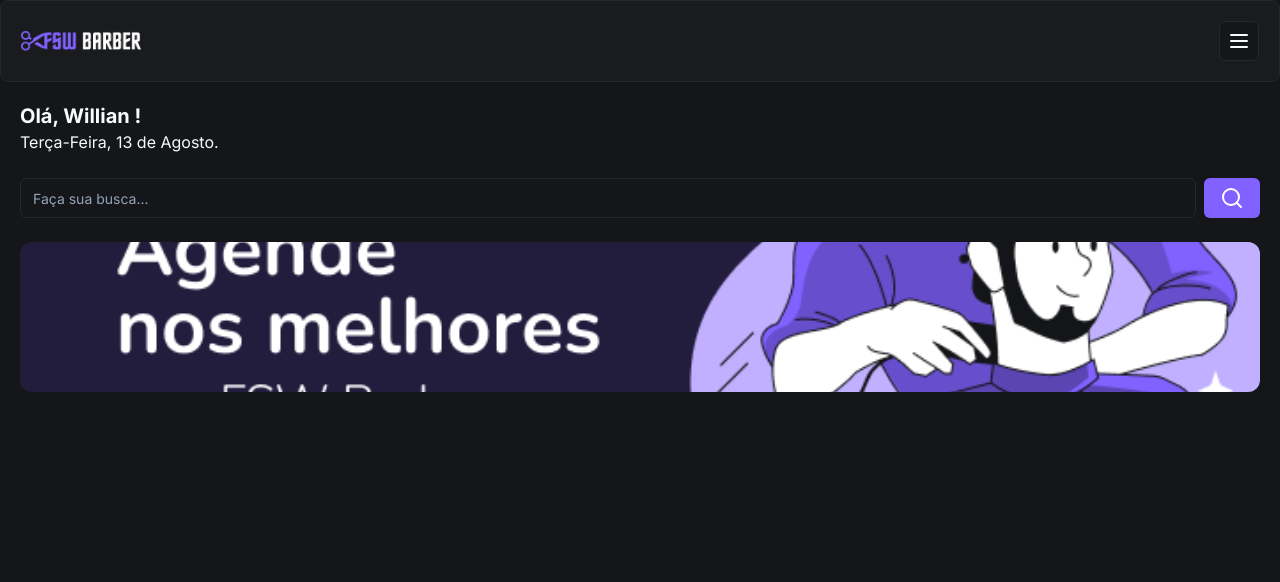
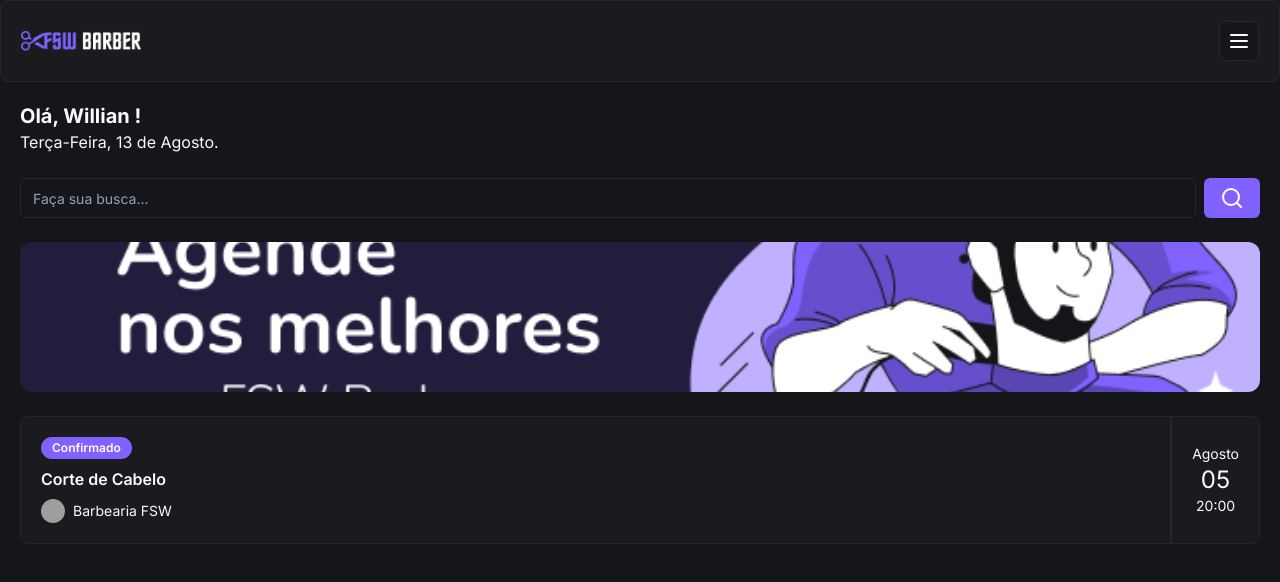
Before and after one commit to N41LL1W/fsw-barbershop, a Next.js app: page / in a window 1280 px wide. Shown: the top 582 px of the page. Built offline with nearby package versions, Linux system fonts and the light colour scheme; grey boxes are pictures that could not be loaded.

Commit message:
feat: add booking item

```diff
--- /dev/null
+++ b/app/_components/ui/avatar.tsx
@@ -0,0 +1,50 @@
+"use client";
+
+import * as React from "react";
+import * as AvatarPrimitive from "@radix-ui/react-avatar";
+
+import { cn } from "@/app/_lib/utils";
+
+const Avatar = React.forwardRef<
+  React.ElementRef<typeof AvatarPrimitive.Root>,
+  React.ComponentPropsWithoutRef<typeof AvatarPrimitive.Root>
+>(({ className, ...props }, ref) => (
+  <AvatarPrimitive.Root
+    ref={ref}
+    className={cn(
+      "relative flex h-10 w-10 shrink-0 overflow-hidden rounded-full",
+      className,
+    )}
+    {...props}
+  />
+));
+Avatar.displayName = AvatarPrimitive.Root.displayName;
+
+const AvatarImage = React.forwardRef<
+  React.ElementRef<typeof AvatarPrimitive.Image>,
+  React.ComponentPropsWithoutRef<typeof AvatarPrimitive.Image>
+>(({ className, ...props }, ref) => (
+  <AvatarPrimitive.Image
+    ref={ref}
+    className={cn("aspect-square h-full w-full", className)}
+    {...props}
+  />
+));
+AvatarImage.displayName = AvatarPrimitive.Image.displayName;
+
+const AvatarFallback = React.forwardRef<
+  React.ElementRef<typeof AvatarPrimitive.Fallback>,
+  React.ComponentPropsWithoutRef<typeof AvatarPrimitive.Fallback>
+>(({ className, ...props }, ref) => (
+  <AvatarPrimitive.Fallback
+    ref={ref}
+    className={cn(
+      "flex h-full w-full items-center justify-center rounded-full bg-muted",
+      className,
+    )}
+    {...props}
+  />
+));
+AvatarFallback.displayName = AvatarPrimitive.Fallback.displayName;
+
+export { Avatar, AvatarImage, AvatarFallback };
--- /dev/null
+++ b/app/_components/ui/badge.tsx
@@ -0,0 +1,36 @@
+import * as React from "react";
+import { cva, type VariantProps } from "class-variance-authority";
+
+import { cn } from "@/app/_lib/utils";
+
+const badgeVariants = cva(
+  "inline-flex items-center rounded-full border px-2.5 py-0.5 text-xs font-semibold transition-colors focus:outline-none focus:ring-2 focus:ring-ring focus:ring-offset-2",
+  {
+    variants: {
+      variant: {
+        default:
+          "border-transparent bg-primary text-primary-foreground hover:bg-primary/80",
+        secondary:
+          "border-transparent bg-secondary text-secondary-foreground hover:bg-secondary/80",
+        destructive:
+          "border-transparent bg-destructive text-destructive-foreground hover:bg-destructive/80",
+        outline: "text-foreground",
+      },
+    },
+    defaultVariants: {
+      variant: "default",
+    },
+  },
+);
+
+export interface BadgeProps
+  extends React.HTMLAttributes<HTMLDivElement>,
+    VariantProps<typeof badgeVariants> {}
+
+function Badge({ className, variant, ...props }: BadgeProps) {
+  return (
+    <div className={cn(badgeVariants({ variant }), className)} {...props} />
+  );
+}
+
+export { Badge, badgeVariants };
--- a/app/page.tsx
+++ b/app/page.tsx
@@ -1,8 +1,14 @@
+import Header from "./_components/header";
+
 import { SearchIcon } from "lucide-react";
-import Header from "./_components/header";
+
+import Image from "next/image";
+
 import { Button } from "./_components/ui/button";
 import { Input } from "./_components/ui/input";
-import Image from "next/image";
+import { Badge } from "./_components/ui/badge";
+import { Avatar, AvatarImage } from "./_components/ui/avatar";
+import { Card, CardContent } from "./_components/ui/card";
 
 const Home = () => {
   return (
@@ -10,9 +16,11 @@
       {/* header */}
       <Header />
       <div className="p-5">
+        {/* TEXTO */}
         <h2 className="text-xl font-bold">Olá, Willian !</h2>
         <p>Terça-Feira, 13 de Agosto.</p>
 
+        {/* BUSCA */}
         <div className="flex items-center gap-2 mt-6">
           <Input placeholder="Faça sua busca..." />
           <Button>
@@ -20,6 +28,7 @@
           </Button>
         </div>
 
+        {/* IMAGEM */}
         <div className="relative h-[150px] w-full mt-6">
           <Image
             alt="Agendo nos melhores com FSWBarber"
@@ -28,6 +37,29 @@
             className="object-cover rounded-xl"
           />
         </div>
+
+        {/* AGENDAMENTO */}
+        <Card className="mt-6">
+          <CardContent className="flex justify-between p-0">
+            {/* ESQUERDA */}
+            <div className="flex flex-col gap-2 py-5 pl-5">
+              <Badge className="w-fit">Confirmado</Badge>
+              <h3 className="font-semibold">Corte de Cabelo</h3>
+              <div className="flex items-center gap-2">
+                <Avatar className="h-6 w-6">
+                  <AvatarImage src="https://utfs.io/f/c97a2dc9-cf62-468b-a851-bfd2bdde775f-16p.png" />
+                </Avatar>
+                <p className="text-sm">Barbearia FSW</p>
+              </div>
+            </div>
+            {/* DIREITA */}
+            <div className="flex flex-col items-center justify-center px-5 border-l-2 border-solid">
+              <p className="text-sm">Agosto</p>
+              <p className="text-2xl">05</p>
+              <p className="text-sm">20:00</p>
+            </div>
+          </CardContent>
+        </Card>
       </div>
     </div>
   );
```
Also changed, not shown: 1 other file (tests, documents, lock files or other folders).
